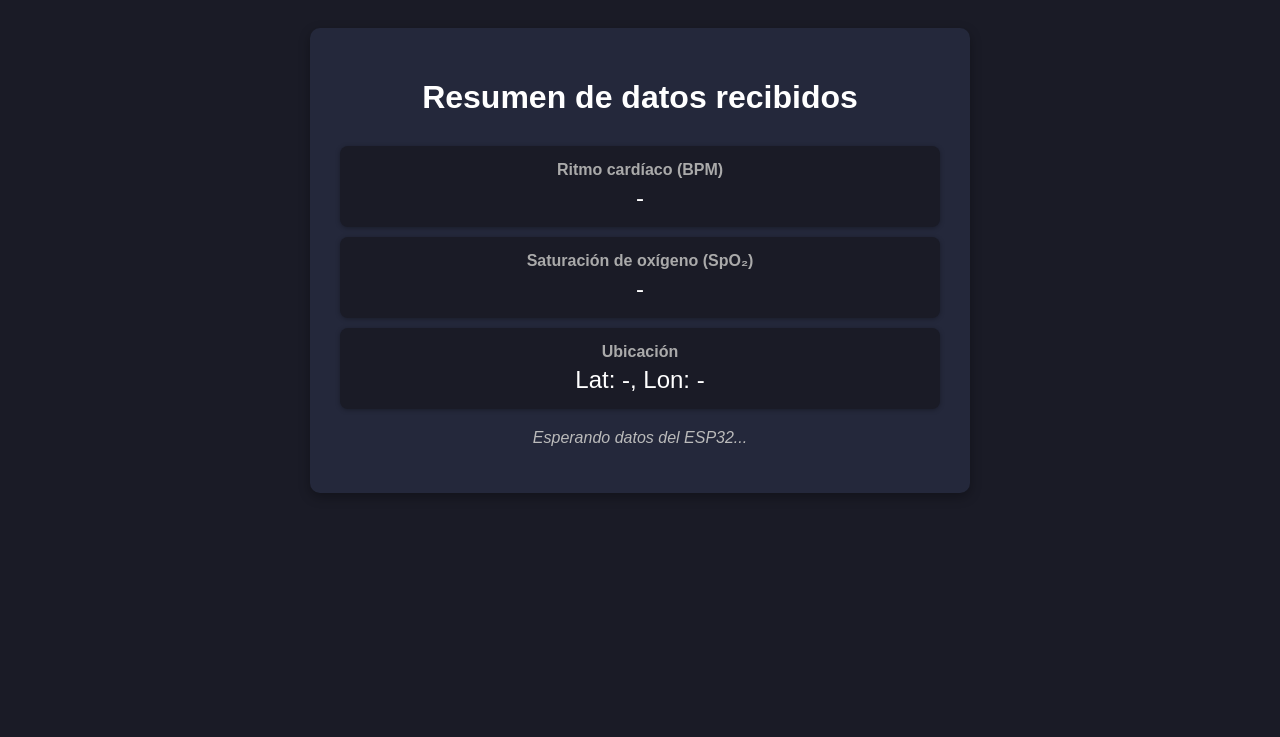
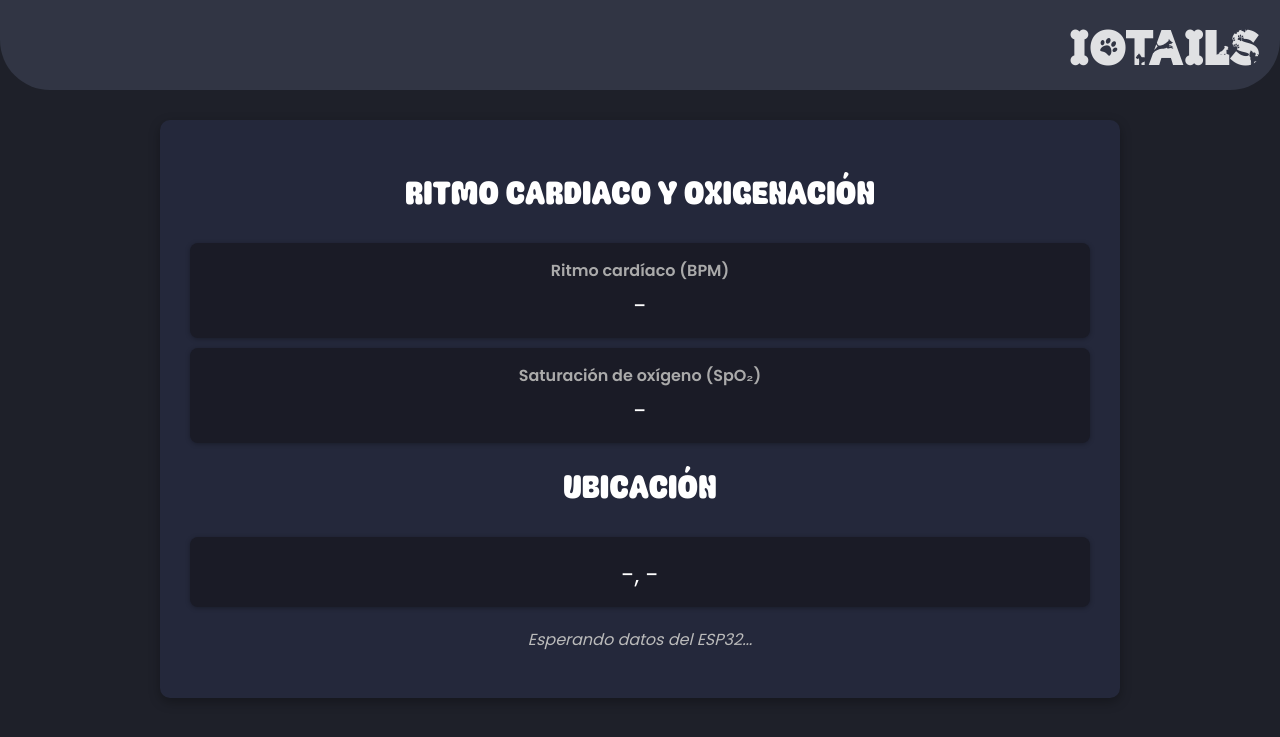
Before and after one commit to majodr13/IoTails, a Django app: page /resumen/ in a window 1280 px wide. Shown: the top 737 px of the page. Run offline with Django 5.2, Linux system fonts and the light colour scheme.

Commit message:
Front resumen

```diff
--- a/integradora/mi_app/templates/resumen.html
+++ b/integradora/mi_app/templates/resumen.html
@@ -4,26 +4,72 @@
     <meta charset="UTF-8">
     <meta name="viewport" content="width=device-width, initial-scale=1.0">
     <title>Resumen de Datos</title>
+    <link href="https://fonts.googleapis.com/icon?family=Material+Icons" rel="stylesheet">
     <style>
+        @import url('https://fonts.googleapis.com/css2?family=Poppins:wght@300;400;500;600&display=swap');
+        @font-face {
+            font-family: 'doggies';
+            src: url('/static/fonts/Doggies.ttf') format('truetype');
+            font-weight: normal;
+            font-style: normal;
+        }
+
+        @font-face {
+            font-family: 'bloom';
+            src: url('/static/fonts/bloom.ttf') format('truetype');
+            font-weight: normal;
+            font-style: normal;
+        }
+
         body {
+            background-color: #1E2029;
+            color: #ffffff;
             font-family: 'Poppins', sans-serif;
-            background: #1a1b26;
-            padding: 20px;
-            color: #f5f5f5;
+            margin: 0;
+            padding: 0;
         }
+
+        header {
+            background-color: #313544;
+            padding: 15px 20px;
+            display: flex;
+            align-items: center;
+            border-radius: 0 0 50px 50px;
+            flex-direction: row-reverse;
+        }
+
+        .logo-link {
+            text-decoration: none;
+        }
+
+        .logo {
+            margin-left: auto;
+            font-size: 50px;
+            color: rgba(255, 255, 255, 0.85);
+            font-family: 'doggies', sans-serif;
+        }
+
+        a {
+            text-decoration: none;
+            cursor: pointer;
+        }
+
         .container {
             background: #24283b;
             padding: 30px;
-            max-width: 600px;
-            margin: auto;
+            max-width: 900px;
+            margin: 30px auto;
             border-radius: 10px;
             box-shadow: 0 4px 12px rgba(0,0,0,0.3);
             text-align: center;
         }
+
         h1 {
             color: #ffffff;
-            margin-bottom: 30px;
+            margin-bottom: 20px;
+            font-family:'bloom';
         }
+
         .card {
             background: #1a1b26;
             padding: 15px;
@@ -50,8 +96,14 @@
     </style>
 </head>
 <body>
+    <header>
+        <a href="{% url 'main' %}"><div class="logo">IoTails</div></a>
+        <div class="button-container">
+            <i class="fa-solid fa-bell notification-icon"></i>
+        </div>
+    </header>
     <div class="container">
-        <h1>Resumen de datos recibidos</h1>
+        <h1>Ritmo Cardiaco y Oxigenación</h1>
 
         <div class="card">
             <div class="label">Ritmo cardíaco (BPM)</div>
@@ -62,12 +114,12 @@
             <div class="value">{{ datos.spo2|default:"-" }}</div>
         </div>
 
+        <h1>Ubicación</h1>
         <div class="card">
-            <div class="label">Ubicación</div>
             {% if datos.latitud == "0.0" or datos.longitud == "0.0" %}
                 <div class="value">Mascota dentro de casa</div>
             {% else %}
-                <div class="value">Lat: {{ datos.latitud|default:"-" }}, Lon: {{ datos.longitud|default:"-" }}</div>
+                <div class="value">{{ datos.latitud|default:"-" }}, {{ datos.longitud|default:"-" }}</div>
             {% endif %}
         </div>
 
```
